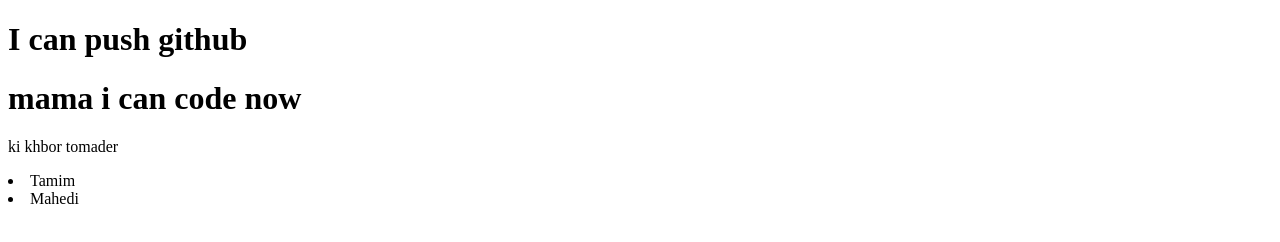
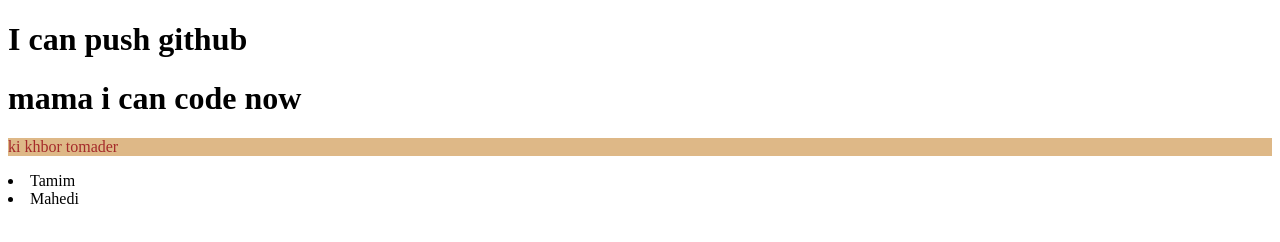
Before and after one commit to naimurbd/My-second-Repo, a plain HTML site: page index.html in a window 1280 px wide. Drawn offline with Linux system fonts and the light colour scheme.

Commit message:
style change

```diff
--- a/index.html
+++ b/index.html
@@ -5,6 +5,7 @@
     <meta http-equiv="X-UA-Compatible" content="IE=edge">
     <meta name="viewport" content="width=device-width, initial-scale=1.0">
     <title>hlw this is my second repo</title>
+    <link rel="stylesheet" href="style.css">
 </head>
 <body>
     <h1> I can push github</h1>
--- /dev/null
+++ b/style.css
@@ -0,0 +1,4 @@
+p{
+    color:brown;
+    background-color: burlywood;
+}
```
